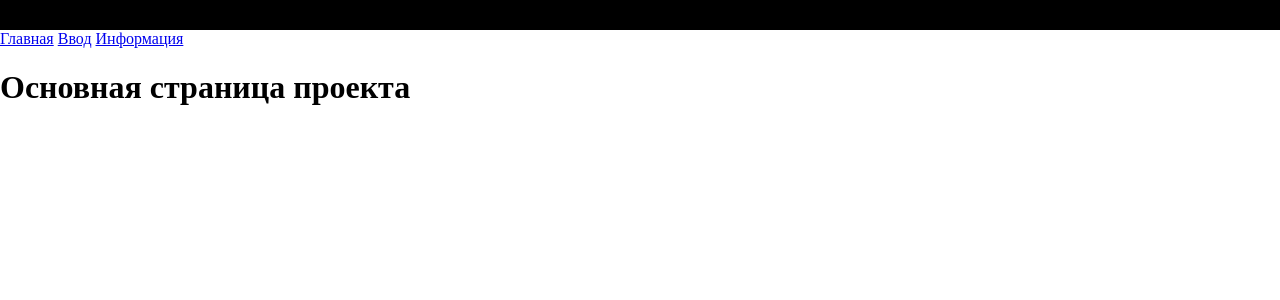
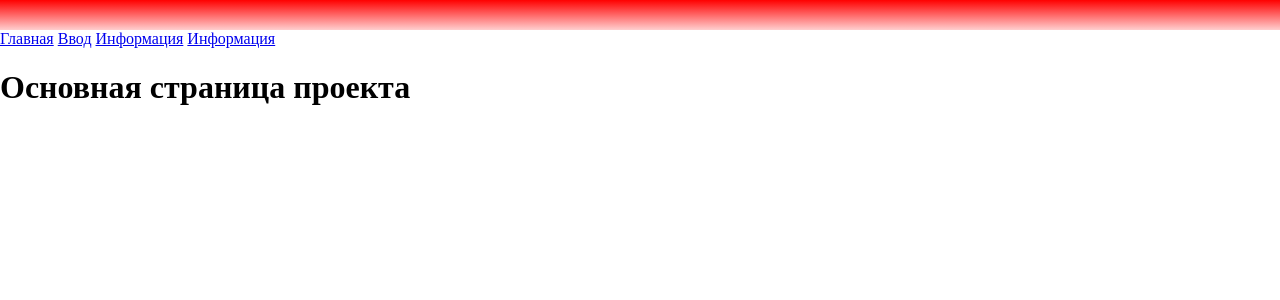
Before and after one commit to romator123/SAIT, a Flask app: page / in a window 1280 px wide. Shown: the top 300 px of the page. Run offline with Flask 2, Linux system fonts and the light colour scheme.

Commit message:
О=Регистр

```diff
--- a/static/css/base.css
+++ b/static/css/base.css
@@ -11,7 +11,9 @@
 
 .roof{
     height: 30px;
-    background-color: black;
+    background: -webkit-linear-gradient(top, #ff0000, #ffcfcf);
+    background: -o-linear-gradient(top, #ff0000, #ffcfcf);
+    background: -ms-linear-gradient(top, #ff0000, #ffcfcf);
 }
 
 .center{
--- a/templates/base.html
+++ b/templates/base.html
@@ -33,6 +33,7 @@
         <a href="/">Главная</a>
         <a href="/fio_input">Ввод</a>
         <a href="/info">Информация</a>
+        <a href="/register">Информация</a>
         {% block body %} {% endblock %}
     </body>
 </html>
```
Lines whose indentation alone changed are shown as unchanged.
